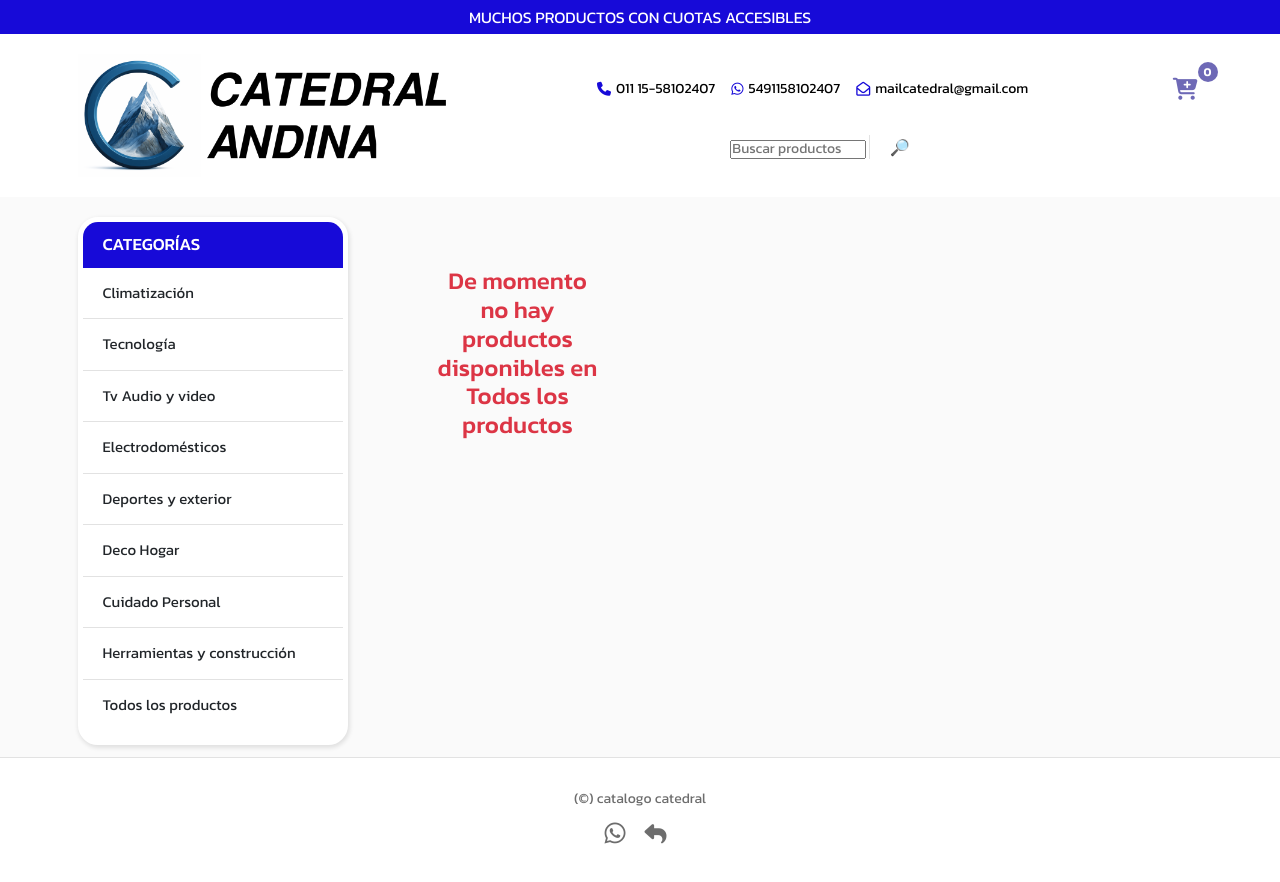
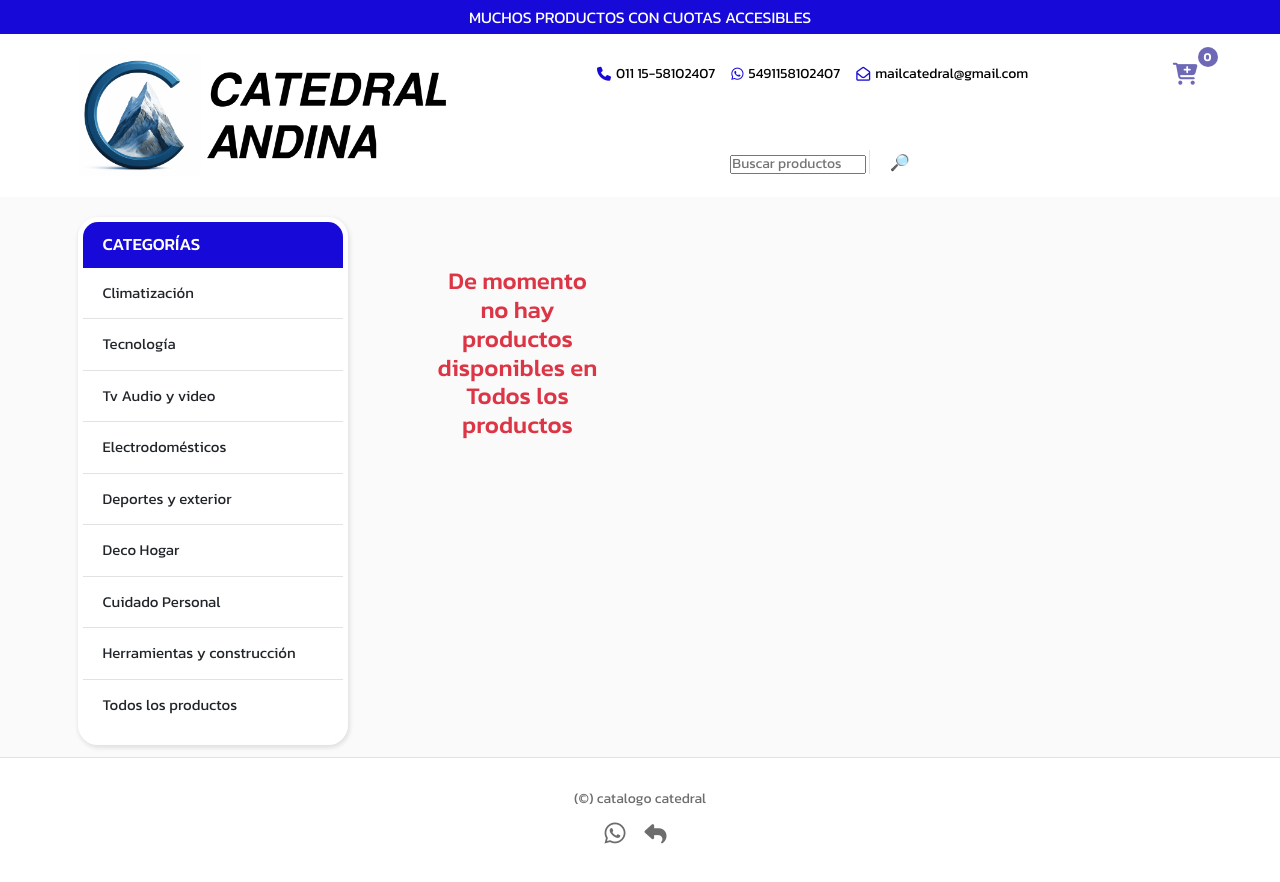
Before and after one commit to TincatHub/catalogoCatedral8-8, a website built with Vite: page index.html in a window 1280 px wide. Built offline with nearby package versions, Linux system fonts and the light colour scheme; some packages are replaced by stand-ins of ours; no server answers; the database is empty.

Commit message:
Updated style.css

```diff
--- a/css/style.css
+++ b/css/style.css
@@ -214,7 +214,7 @@ header .numerito-header #numeritoHeader.shake {
 
 /* Barra de búsqueda centrada */
 header .barracentral__buscador__search {
-  margin: 2rem auto 0 auto;
+  margin: 5rem auto 0 auto;
   max-width: 600px;
 }
 
```
